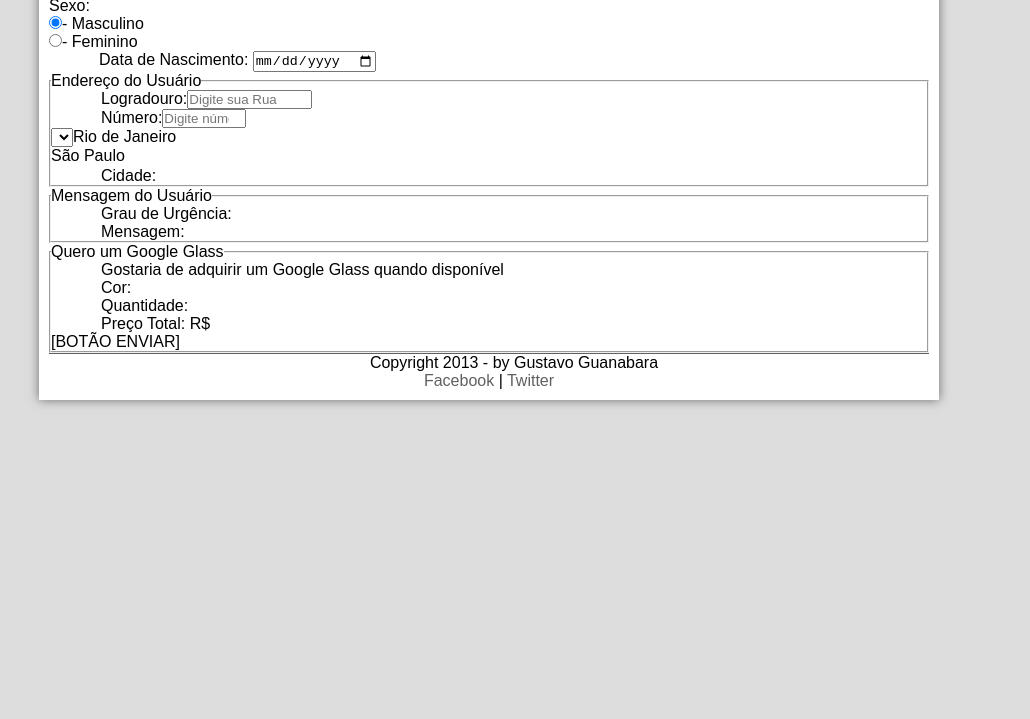
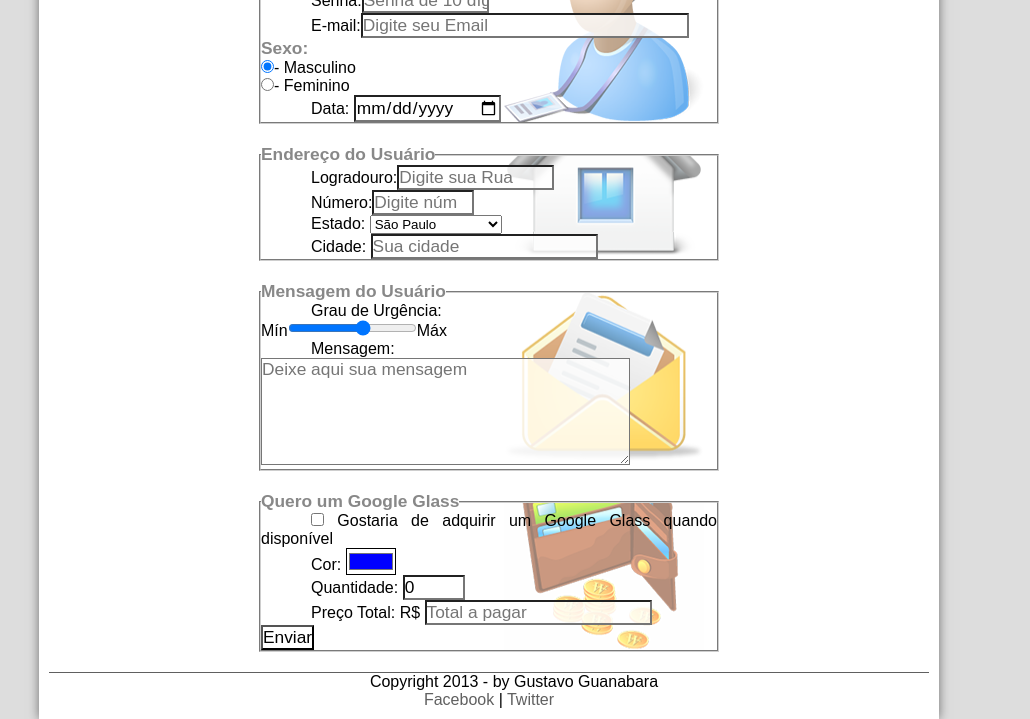
Before and after one commit to luigiverza/luigilearn, a plain HTML site: page Curso HTML5/curso-html5-pacote01/projeto-glass-html5/fale-conosco.html in a window 1280 px wide. Shown: the part 218-937 px from the top of the page, without its empty margins (151-1181 px from the left). Before the commit the page ends 800 px from the top, so only its background shows below. Drawn offline with Linux system fonts and the light colour scheme; files whose address does not match are found by name.

Commit message:
site finalizado

```diff
--- a/Curso HTML5/curso-html5-pacote01/projeto-glass-html5/_css/form.css
+++ b/Curso HTML5/curso-html5-pacote01/projeto-glass-html5/_css/form.css
@@ -0,0 +1,40 @@
+@charset "UTF-8";
+
+form {
+    width: 500px;
+    margin: auto;
+}
+input, textarea {
+    font-family: sans-serif;
+    font-weight: normal;
+    font-size: 13pt;
+    background: rgba(255,255,255,.8);
+}
+input:hover, textarea:hover {
+    background-color: #dddddd;
+}
+legend {
+    color: #888888;
+    font-weight: bold;
+    font-size: 13pt;
+    font-family: Arial, sans-serif;
+}
+fieldset {
+    border-color: #cecece;
+    margin: 20px;
+}
+fieldset#sexo {
+    width: 150px;
+}
+fieldset#usuario {
+    background: url("../_imagens/icone-contato.png")no-repeat 95% 95%;
+}
+fieldset#endereco {
+    background: url("../_imagens/icone-endereco.png")no-repeat 95% 95%;
+}
+fieldset#mensagem {
+    background: url("../_imagens/icone-mensagem.png")no-repeat 95% 95%;
+}
+fieldset#pedido {
+    background: url("../_imagens/icone-pagamento.png")no-repeat 95% 95%;
+}
--- a/Curso HTML5/curso-html5-pacote01/projeto-glass-html5/fale-conosco.html
+++ b/Curso HTML5/curso-html5-pacote01/projeto-glass-html5/fale-conosco.html
@@ -5,6 +5,7 @@
     <title>Tudo sobre Gooogle Glass</title>
     <script src="dist/js/villa.min.js"></script>
     <link rel="stylesheet" href="_css/estilo.css"/>
+    <link rel="stylesheet" href="_css/form.css"/>
     <!--[if lt IE 9]>
     <link rel="stylesheet"  href="dist/css/material-colors.css"/>
     <link rel="stylesheet"  href="dist/css/villa-cross.min.css"/>
@@ -12,6 +13,13 @@
     <script src="dist/js/html5shiv-printshiv.js"></script>
     <script src="dist/js/classList.min.js"></script>
     <![endif]-->
+    <script>
+        function calc_total() {
+            var qtd = parseInt(document.getElementById('cQtd').value);
+            tot = qtd * 1500;
+            document.getElementById('cTot').value = tot;
+        }
+    </script>
 </head>
 <script language="JavaScript" src="_javascript/funcoes.js"></script>
 <body>
@@ -35,46 +43,70 @@
         </nav>
     </header>
 
-<form method="post" id="fContato" action="mailto:luigiverza@gmail.com">
-    <legend id="usuario">Identificação do Usuário</legend>
+<form method="post" id="fContato" action="mailto:luigiverza@gmail.com" oninput="calc_total();">
+    <fieldset id="usuario"><legend>Identificação do Usuário</legend>
     <p>Nome:<input type="text" name="tNome" id="cNome" size="20" maxlength="20" placeholder="Nome Completo"/></p>
     <p>Senha:<input type="password" name="tSenha" id="cSenha" size="10" maxlength="10" placeholder="Senha de 10 dígitos"/></p>
     <p>E-mail:<input type="email" name="tEmail" id="cEmail" size="30" maxlength="30" placeholder="Digite seu Email"/></p>
     <legend>Sexo:</legend>
         <input type="radio" name="tSexo" id="cMasc" checked/><label for="cMasc">- Masculino</label><br />
         <input type="radio" name="tSexo" id="cFem"/><label for="cFem">- Feminino</label>
-    </fieldset>
-    <p><label for="cNasc"> Data de Nascimento:</label>
+    <p><label for="cNasc">Data:</label>
         <input type="date" name="tNasc" id="cNasc"/></p>
     </fieldset>
 
 <fieldset id="endereco"><legend>Endereço do Usuário</legend>
     <p>Logradouro:<input type="text" name="tRua" id="cRua" size="13" maxlength="50" placeholder="Digite sua Rua"/></p>
     <p>Número:<input type="number" name="tnumber" id="cnumber" min="0" max="999999" placeholder="Digite número de sua casa"/></p>
-    <select><label for="cUrg">Estado:</label>
-    <select name="tEst" id="cEst"
-    <option>Rio de Janeiro</option>
-    <option>São Paulo</option>
+    <p><label for="cEst">Estado:</label>
+    <select name="tEst" id="cEst">
+    <opgrup label="Região Sudeste">
+        <option value="RJ">Rio de Janeiro</option>
+        <option value="SP" selected>São Paulo</option>
+        <option value="MG">Minas Gerais</option>
 
-    </select></p>
-    <p><label for="cMsg">Cidade:</label></p>
+    </opgrup>
+
+
+    <opgrup>
+        <option value="PR">Paraná</option>
+        <option value="SC">Santa Catarina</option>
+        <option value="RS">Rio Grande do Sul</option>
+    </opgrup>
+    </select> </p>
+
+    <p><label for="cCid">Cidade:</label>
+    <input type="text" name="tCid" id="cCid" maxlength="40" size="20" placeholder="Sua cidade" list="cidades"/></p>
+    <datalist id="cidades">
+    <option value="Rio de janeiro"></option>
+    <option value="Palmital"></option>
+    <option value="Nova iguaçu"></option>
+
+    </datalist>
+
 </fieldset>
 
 <fieldset id="mensagem">
     <legend>Mensagem do Usuário</legend>
-    <p><label for="cUrg">Grau de Urgência:</label></p>
-    <p><label for="cMsg">Mensagem:</label></p>
+    <p><label for="cUrg">Grau de Urgência:</label><br />
+    Mín<input type="range" name="tUrg" id="cUrg" min="0" max="10" step="2"/>Máx</p>
+    <p><label for="cMsg">Mensagem:</label>
+    <textarea name="tMsg" id="cMsg" cols="35" rows="5" placeholder="Deixe aqui sua mensagem"></textarea></p>
 </fieldset>
 
 <fieldset id="pedido">
     <legend>Quero um Google Glass</legend>
-    <p><label for="cPed">Gostaria de adquirir um Google Glass quando disponível</label></p>
-    <p><label for="cCor">Cor:</label></p>
-    <p><label for="cQtd">Quantidade:</label></p>
-    <p><label for="cTot">Preço Total: R$</label></p>
+    <p><input type="checkbox" name="tPed" id="cPed" />
+    <label for="cPed">Gostaria de adquirir um Google Glass quando disponível</label></p>
+    <p><label for="cCor">Cor:</label>
+    <input type="color" name="tCor" id="cCor" value="#0000ff"/></p>
+    <p><label for="cQtd">Quantidade:</label>
+    <input type="number" name="tQtd" id="cQtd" min="0" max="10" value="0"/></p>
+    <p><label for="cTot">Preço Total: R$</label>
+    <input type="text" name="tTot" id="cTot" placeholder="Total a pagar" readonly/></p>
 
 
-[BOTÃO ENVIAR]
+    <input type="submit" value="Enviar"/>
 </fieldset>
 </form>
 
```
Also changed, not shown: Curso HTML5/curso-html5-pacote01/projeto-glass-html5/index.html (+0 -5 lines).
